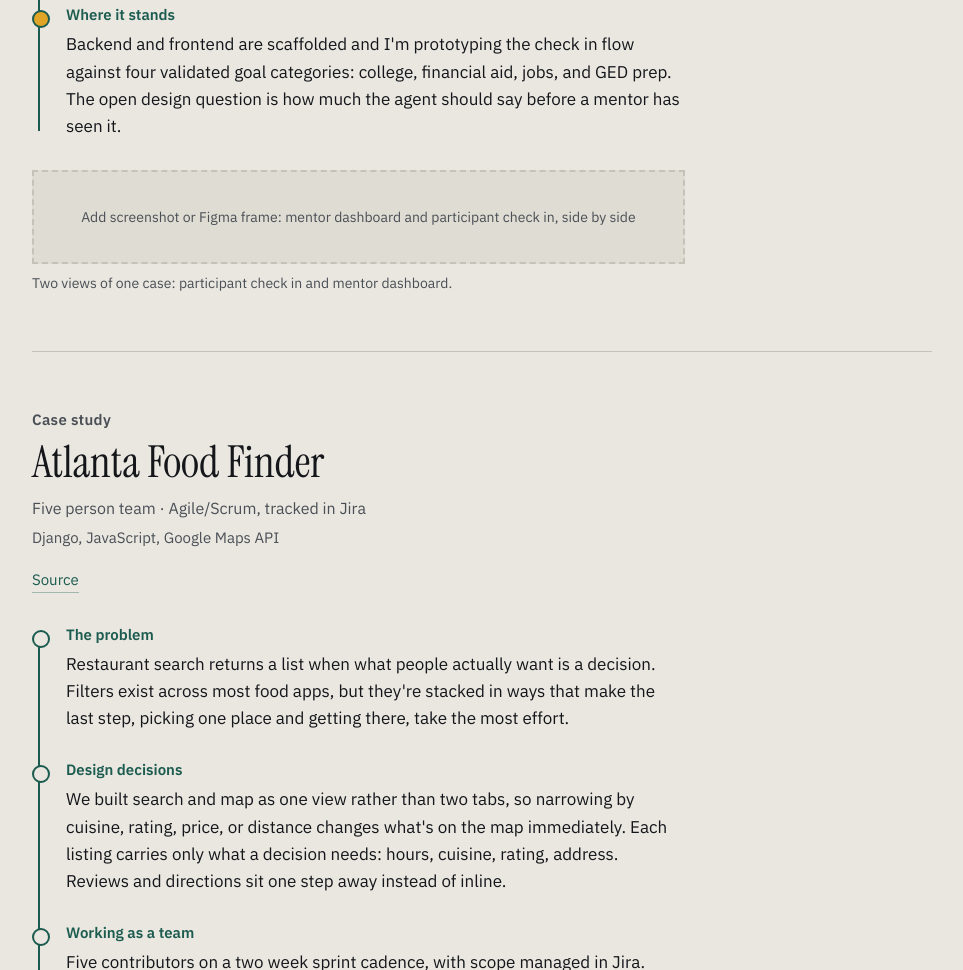
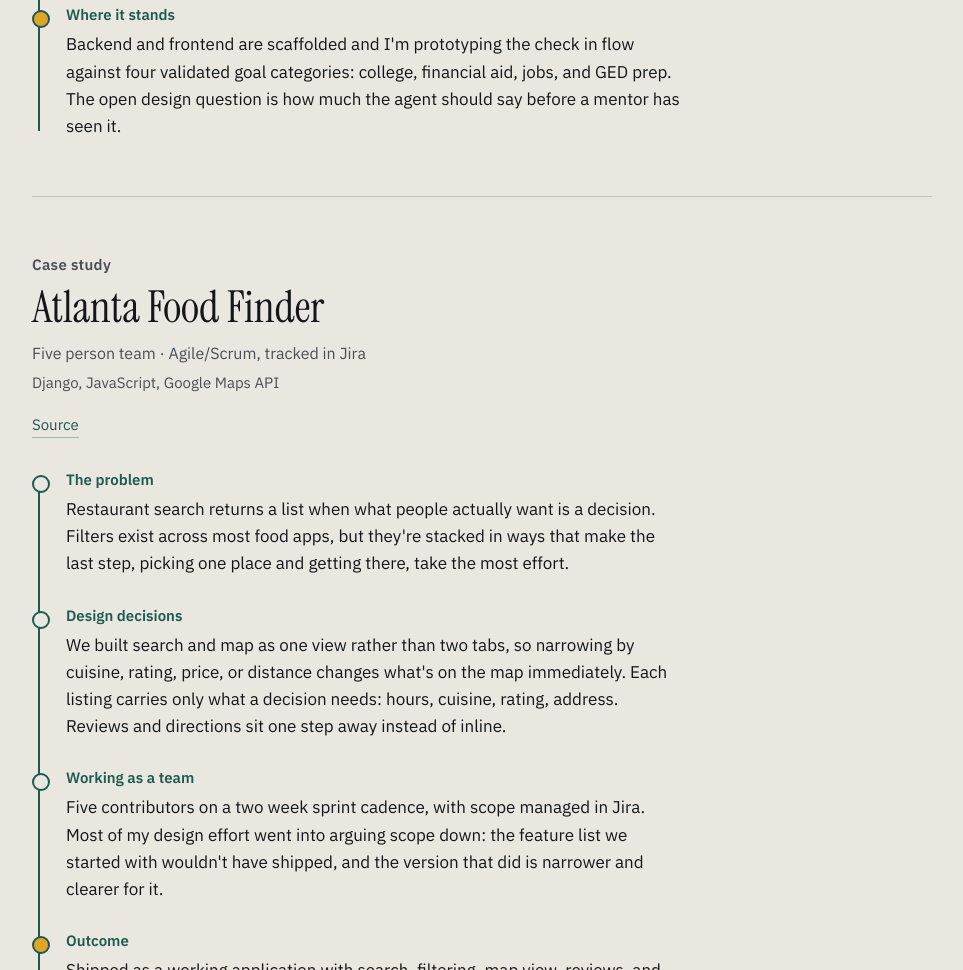
Before and after one commit to nehanak/portfolio, a plain HTML site: page index.html in a window 1280 px wide. Shown: the part 2566-3536 px from the top of the page, without its empty margins (158-1121 px from the left). Drawn offline with Linux system fonts and the light colour scheme.

Commit message:
Update index.html

```diff
--- a/index.html
+++ b/index.html
@@ -242,11 +242,6 @@
       </li>
     </ol>
 
-    <figure>
-      <!-- Replace with: <img src="images/bridge-forward.png" alt="Bridge Forward mentor dashboard"> -->
-      <div class="slot">Add screenshot or Figma frame: mentor dashboard and participant check in, side by side</div>
-      <figcaption>Two views of one case: participant check in and mentor dashboard.</figcaption>
-    </figure>
   </article>
 
   <!-- CASE 3 -->
```
